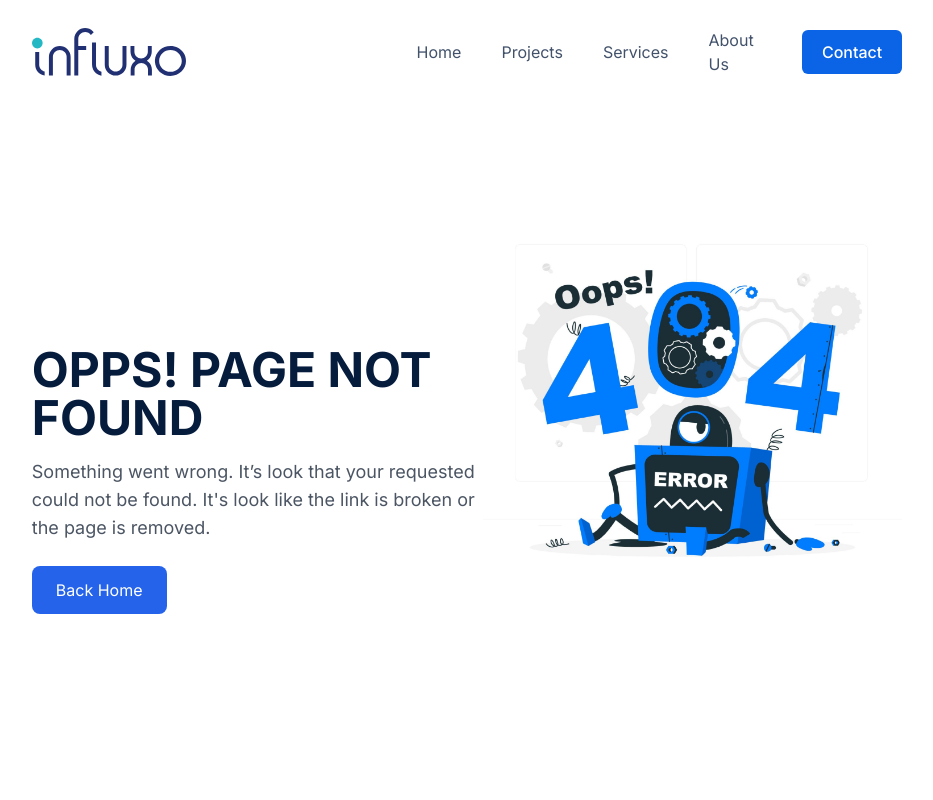
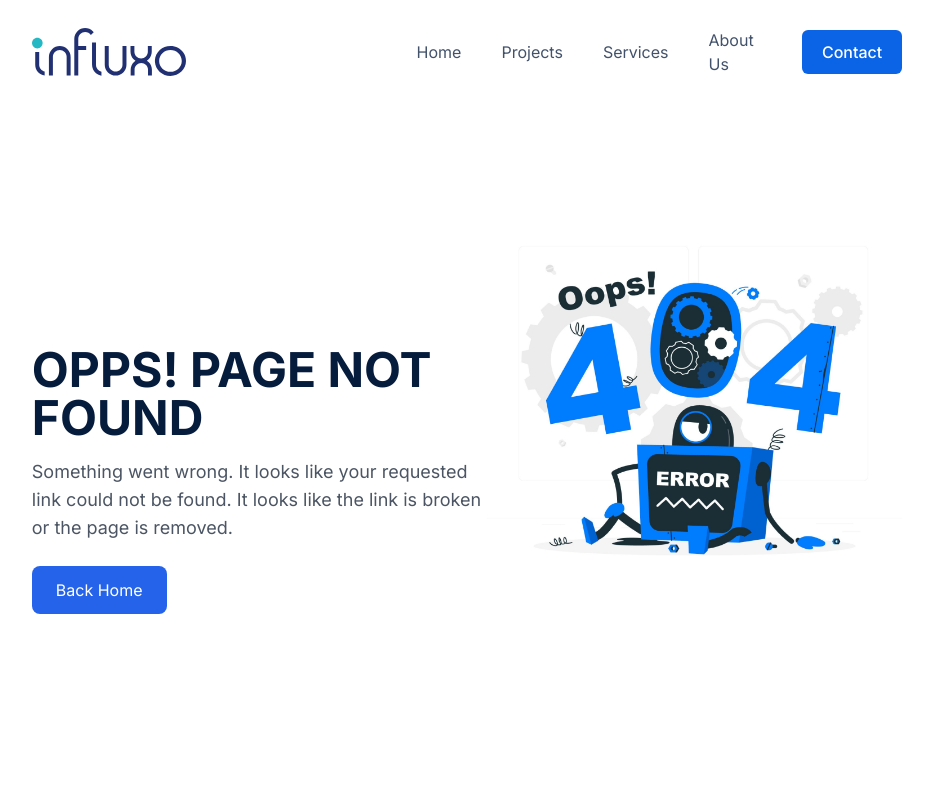
Before and after one commit to florianfani/Influxo, a React (Vite) app in the folder influxo/: page /notfound in a window 1280 px wide. Shown: the top 800 px of the page, without its empty margins (173-1106 px from the left). Built offline with nearby package versions, Linux system fonts and the light colour scheme.

Commit message:
fixed 404 text

```diff
--- a/influxo/src/pages/NotFound.tsx
+++ b/influxo/src/pages/NotFound.tsx
@@ -16,7 +16,7 @@ export const NotFound: React.FC = () => {
           <br />
           OPPS! PAGE NOT FOUND
         </h1>
-        <p className="text-lg text-gray-600 mt-4">Something went wrong. It’s look that your requested could not be found. It's look like the link is broken or the page is removed.</p>
+        <p className="text-lg text-gray-600 mt-4">Something went wrong. It looks like your requested link could not be found. It looks like the link is broken or the page is removed.</p>
         <button className="mt-6 bg-blue-600 text-white px-6 py-3 rounded-lg hover:bg-blue-700 transition duration-300" onClick={() => redirect("/")}>
           Back Home
         </button>
```
